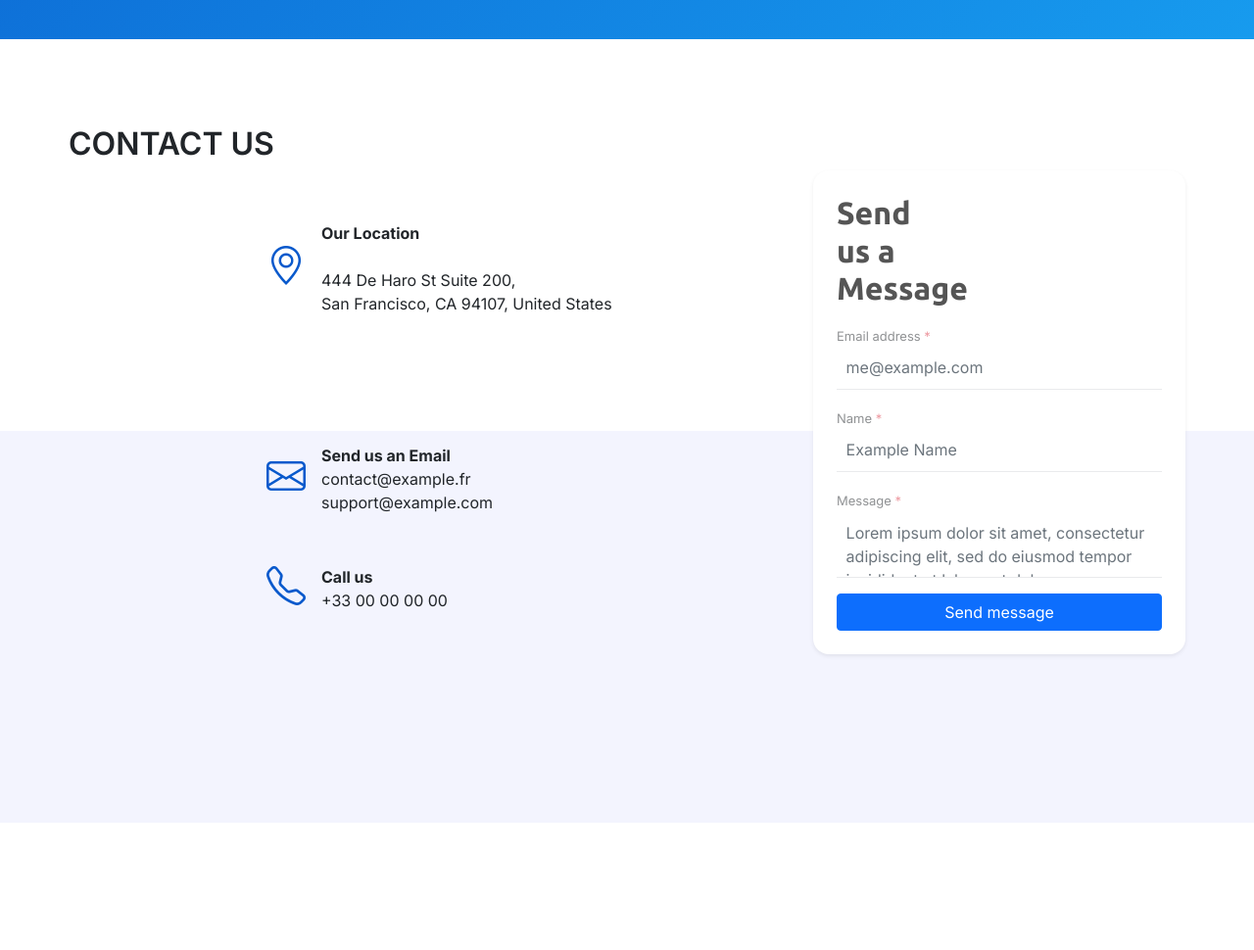
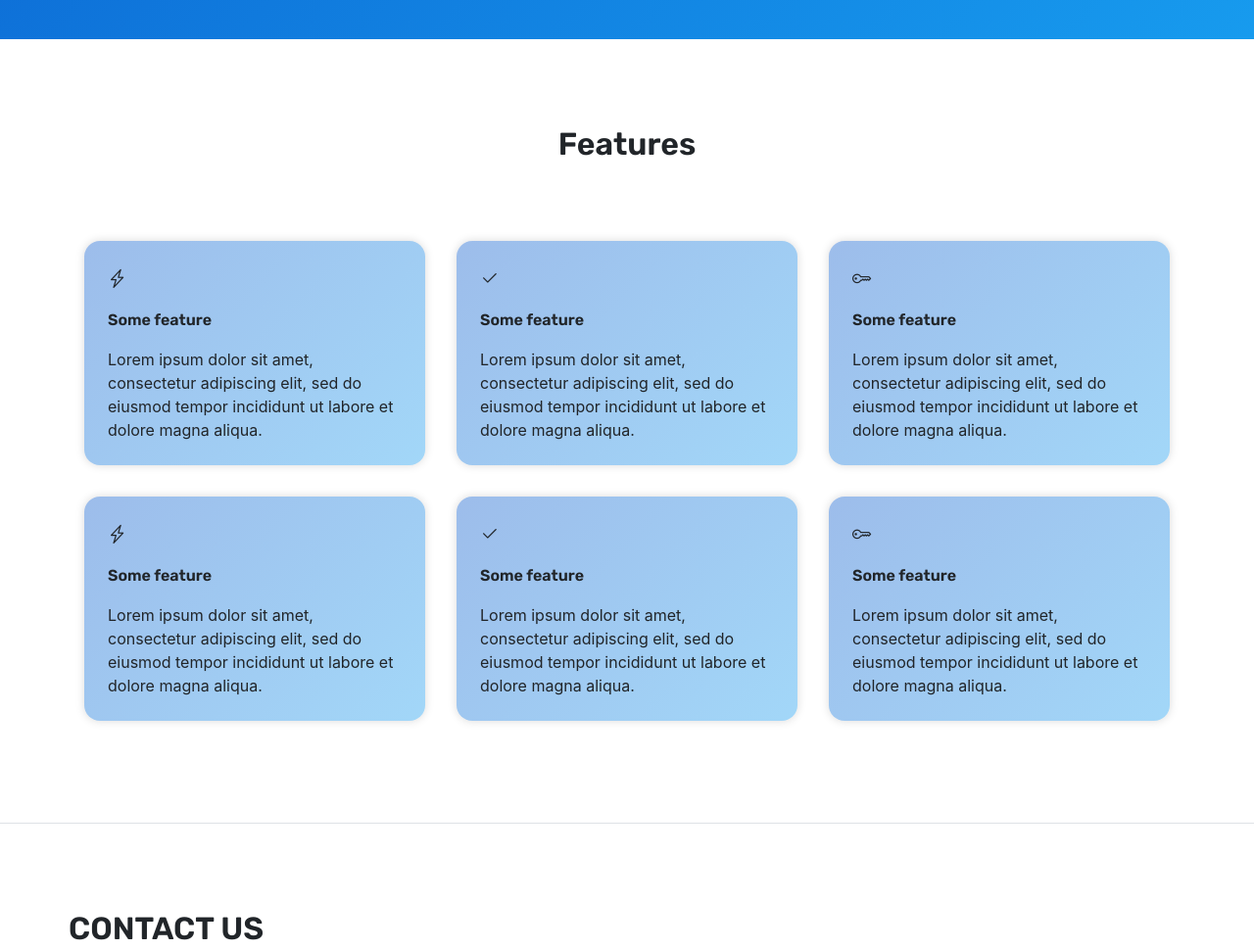
Before and after one commit to kaplego/web-template, a plain HTML site: page index.html in a window 1280 px wide. Shown: the part 760-1730 px from the top of the page at 98% size. Before the commit the page ends 1600 px from the top, so only its background shows below. Drawn offline with nearby package versions, Linux system fonts and the light colour scheme.

Commit message:
Added features section

```diff
--- a/assets/template/script.js
+++ b/assets/template/script.js
@@ -2,7 +2,16 @@ $('.show-up').animateVisible({ up: true });
 $('.show-up-small').animateVisible({ up: true });
 $('.show-down').animateVisible({ up: true });
 
-window.addEventListener("scroll", event => {
+[...$('.show-up, .show-up-small, .show-down')].forEach(element => {
+    element.classList.remove('show-end');
+    element.addEventListener('animationend', () => {
+        element.classList.add('show-end');
+    });
+});
+
+window.onscroll = headerScroll;
+
+function headerScroll() {
     if (window.scrollY > 0) {
         $('#header')[0].classList.remove("bg-transparent", "navbar-dark");
         $('#header')[0].classList.add("bg-light", "navbar-light", "shadow-bottom");
@@ -14,7 +23,7 @@ window.addEventListener("scroll", event => {
         $('#header .navbar-brand img')[0].src = "/assets/images/bootstrap-logo-white.svg";
         $('#nav-separator')[0].classList.add("top");
     }
-});
+}
 
 $('a[href^="\#"]').on("click", event => {
     event.preventDefault();
@@ -27,7 +36,7 @@ $('a[href^="\#"]').on("click", event => {
 
 $(document).ready(function() {
     window.innerWidth <= 768 ? $(document.body).scrollspy({ target: ".scrollspy2" }) : $(document.body).scrollspy({ target: ".scrollspy" });
-    window.onscroll;
+    headerScroll();
 
     if (window.location.hash && window.location.hash != "") {
         $(window.location.hash)[0].scrollIntoView({ behavior: 'smooth', block: 'start' });
--- a/assets/template/style.css
+++ b/assets/template/style.css
@@ -1,4 +1,4 @@
-@import url('https://fonts.googleapis.com/css2?family=Inter:wght@100;200;300;400;500;600;700;800;900&display=swap');
+@import url('https://fonts.googleapis.com/css2?family=Lato:ital,wght@0,100;0,300;0,400;0,700;0,900;1,100;1,300;1,400;1,700;1,900&family=Roboto+Mono:ital,wght@0,100;0,200;0,300;0,400;0,500;0,600;0,700;1,100;1,200;1,300;1,400;1,500;1,600;1,700&family=Rubik:ital,wght@0,300;0,400;0,500;0,600;0,700;0,800;0,900;1,300;1,400;1,500;1,600;1,700;1,800;1,900&display=swap');
 @import url('https://fonts.googleapis.com/css2?family=Ubuntu:ital,wght@0,300;0,400;0,500;0,700;1,300;1,400;1,500;1,700&display=swap');
 body {
     --show-delay: 0ms;
@@ -53,22 +53,24 @@ h3 {
 }
 
 @keyframes show-up {
-    0% {
+    from {
+        visibility: visible;
         opacity: 0;
         transform: translateY(25%);
     }
-    100% {
+    to {
         opacity: 1;
         transform: translateY(0);
     }
 }
 
 @keyframes show-up-small {
-    0% {
+    from {
+        visibility: visible;
         opacity: 0;
         transform: translateY(10%);
     }
-    100% {
+    to {
         opacity: 1;
         transform: translateY(0);
     }
@@ -76,6 +78,7 @@ h3 {
 
 @keyframes show-down {
     from {
+        visibility: visible;
         opacity: 0;
         transform: translateY(-25%);
     }
@@ -86,18 +89,28 @@ h3 {
 }
 
 .show-up {
+    visibility: hidden;
     animation-name: show-up;
-    animation-duration: calc(1s + var(--show-delay));
+    animation-duration: calc(1s);
+    animation-delay: var(--show-delay);
 }
 
 .show-up-small {
+    visibility: hidden;
     animation-name: show-up-small;
-    animation-duration: calc(1s + var(--show-delay));
+    animation-duration: calc(1s);
+    animation-delay: var(--show-delay);
 }
 
 .show-down {
+    visibility: hidden;
     animation-name: show-down;
-    animation-duration: calc(1.25s + var(--show-delay));
+    animation-duration: calc(1.25s);
+    animation-delay: var(--show-delay);
+}
+
+.show-end {
+    visibility: visible !important;
 }
 
 .show-delay-1 {
@@ -228,6 +241,15 @@ section:not(.bg-primary) {
     color: var(--bs-dark);
 }
 
+section h2.section-title {
+    font-family: 'Rubik', Arial, Helvetica, sans-serif;
+    text-transform: uppercase;
+}
+
+section h2.section-title.notupper {
+    text-transform: none !important;
+}
+
 #homelink.active:not(.nav-default) {
     color: rgba(var(--bs-light-rgb), 1) !important;
 }
@@ -266,6 +288,55 @@ section:not(.bg-primary) {
     color: var(--bs-light);
 }
 
+.feature-container {
+    flex-wrap: wrap;
+}
+
+.feature-container:first-of-type {
+    padding-bottom: 1rem;
+}
+
+.feature-container:last-of-type {
+    padding-top: 1rem;
+    padding-bottom: 1rem;
+}
+
+.feature-card {
+    flex: 1 0 calc((100%/4) - 2rem) !important;
+    background: linear-gradient(135deg, rgba(var(--bs-primary-rgb), .4) 0%, rgba(23, 155, 238, .4) 100%);
+    border-radius: 1rem;
+    padding: 1.5rem;
+    box-sizing: border-box;
+    display: flex !important;
+    flex-direction: column;
+    justify-content: center;
+    margin: 1rem;
+    color: var(--bs-dark);
+    box-shadow: rgba(0, 0, 0, 0.15) 0 0 10px 0;
+    transition: box-shadow 200ms, transform 200ms;
+}
+
+.feature-card:hover {
+    box-shadow: rgba(0, 0, 0, 0.15) 0 3px 10px 0;
+    transform: translateY(-3px);
+}
+
+.feature-icon {
+    font-size: 1.2rem;
+    margin-bottom: 1rem;
+}
+
+.feature-title {
+    font-weight: 600;
+    font-family: 'Rubik', Arial, Helvetica, sans-serif;
+    font-size: 1rem;
+    margin-bottom: 1rem;
+}
+
+.feature-body {
+    margin-bottom: 0 !important;
+}
+
 input.contact-input,
 textarea.contact-input {
     background-color: transparent;
@@ -299,12 +370,21 @@ textarea.contact-input:focus {
     border-bottom-color: var(--bs-primary);
 }
 
+@media(max-width: 562px) {
+    .feature-card {
+        flex: 1 0 calc(100% - 2rem) !important;
+    }
+}
+
 @media(min-width: 562px) {
     .container,
     .container-sm {
         padding-left: calc((100vw - 540px) / 2) !important;
         padding-right: calc((100vw - 540px) / 2) !important;
         max-width: unset !important;
+    }
+    .feature-card {
+        flex: 1 0 calc((100%/2) - 2rem) !important;
     }
 }
 
@@ -326,6 +406,9 @@ textarea.contact-input:focus {
         padding-left: calc((100vw - 960px) / 2) !important;
         padding-right: calc((100vw - 960px) / 2) !important;
         max-width: unset !important;
+    }
+    .feature-card {
+        flex: 1 0 calc((100%/3) - 2rem) !important;
     }
 }
 
@@ -352,4 +435,7 @@ textarea.contact-input:focus {
         padding-right: calc((100vw - 1320px) / 2) !important;
         max-width: unset !important;
     }
+    .feature-card {
+        flex: 1 0 calc((100%/3) - 2rem) !important;
+    }
 }
--- a/index.html
+++ b/index.html
@@ -32,7 +32,10 @@
                         <a class="nav-link" href="#home" id="homelink">Accueil</a>
                     </li>
                     <li class="nav-item">
-                        <a class="nav-link" href="#second">Contact</a>
+                        <a class="nav-link nav-default" href="#second">Features</a>
+                    </li>
+                    <li class="nav-item">
+                        <a class="nav-link" href="#third">Contact</a>
                     </li>
                     <li>
                         <a class="nav-link separator top" id="nav-separator">|</a>
@@ -62,7 +65,10 @@
                     <a class="nav-link nav-default" href="#home">Accueil</a>
                 </li>
                 <li class="nav-item">
-                    <a class="nav-link nav-default" href="#second">Contact</a>
+                    <a class="nav-link nav-default" href="#second">Features</a>
+                </li>
+                <li class="nav-item">
+                    <a class="nav-link nav-default" href="#third">Contact</a>
                 </li>
                 <hr>
                 <li class="nav-item">
@@ -91,8 +97,46 @@
             <a href="https://jquery.com/" target="_blank" class="d-block" style="background: center / cover no-repeat url(/assets/images/jquery-logo.svg);height: 32px;width: 32px;"></a>
         </div>
     </section>
-    <section class="container" id="second" style="background: linear-gradient(180deg, rgba(255,255,255,1) 50%, var(--bs-gray-light) 50%);">
-        <h2 style="font-family: 'Inter';text-transform: uppercase;">Contact Us</h2>
+    <section class="container" id="second">
+        <h2 class="section-title notupper text-center mb-5">Features</h2>
+        <div class="w-100 h-100 d-flex flex-column">
+            <div class="d-flex flex-row align-items-center justify-content-center flex-grow-1 feature-container">
+                <div class="feature-card col-4 show-up-small">
+                    <i class="feature-icon bi bi-lightning-charge"></i>
+                    <p class="feature-title">Some feature</p>
+                    <p class="feature-body">Lorem ipsum dolor sit amet, consectetur adipiscing elit, sed do eiusmod tempor incididunt ut labore et dolore magna aliqua.</p>
+                </div>
+                <div class="feature-card col-4 show-up-small show-delay-1">
+                    <i class="feature-icon bi bi-check2"></i>
+                    <p class="feature-title">Some feature</p>
+                    <p class="feature-body">Lorem ipsum dolor sit amet, consectetur adipiscing elit, sed do eiusmod tempor incididunt ut labore et dolore magna aliqua.</p>
+                </div>
+                <div class="feature-card col-4 show-up-small show-delay-2">
+                    <i class="feature-icon bi bi-key"></i>
+                    <p class="feature-title">Some feature</p>
+                    <p class="feature-body">Lorem ipsum dolor sit amet, consectetur adipiscing elit, sed do eiusmod tempor incididunt ut labore et dolore magna aliqua.</p>
+                </div>
+
+                <div class="feature-card col-4 show-up-small show-delay-3">
+                    <i class="feature-icon bi bi-lightning-charge"></i>
+                    <p class="feature-title">Some feature</p>
+                    <p class="feature-body">Lorem ipsum dolor sit amet, consectetur adipiscing elit, sed do eiusmod tempor incididunt ut labore et dolore magna aliqua.</p>
+                </div>
+                <div class="feature-card col-4 show-up-small show-delay-4">
+                    <i class="feature-icon bi bi-check2"></i>
+                    <p class="feature-title">Some feature</p>
+                    <p class="feature-body">Lorem ipsum dolor sit amet, consectetur adipiscing elit, sed do eiusmod tempor incididunt ut labore et dolore magna aliqua.</p>
+                </div>
+                <div class="feature-card col-4 show-up-small show-delay-5">
+                    <i class="feature-icon bi bi-key"></i>
+                    <p class="feature-title">Some feature</p>
+                    <p class="feature-body">Lorem ipsum dolor sit amet, consectetur adipiscing elit, sed do eiusmod tempor incididunt ut labore et dolore magna aliqua.</p>
+                </div>
+            </div>
+        </div>
+    </section>
+    <section class="container border-top" id="third" style="background: linear-gradient(180deg, rgba(255,255,255,1) 50%, var(--bs-gray-light) 50%);">
+        <h2 class="section-title">Contact Us</h2>
         <div class="d-flex flex-column h-100 w-100">
             <div class="row w-100 ms-0">
                 <div class="col col-8">
@@ -133,8 +177,6 @@
             <!--<div class="row bg-gray-light position-absolute start-0 ms-0 w-100 h-50" style="z-index: 100;"></div>-->
         </div>
     </section>
-    <!--<br><br><br><br><br><br><br><br><br><br><br><br><br><br><br><br><br><br><br><br><br><br><br><br><br><br><br><br><br><br><br><br><br><br><br><br><br><br><br><br><br><br><br><br><br><br><br><br><br><br>
-    -->
     <script src="https://code.jquery.com/jquery-3.6.0.min.js" charset="utf-8" type="text/javascript"></script>
     <script src="assets/css-animation-visible/jquery.animateVisible.js" charset="utf-8" type="text/javascript"></script>
     <script src="/tools.js"></script>
```
